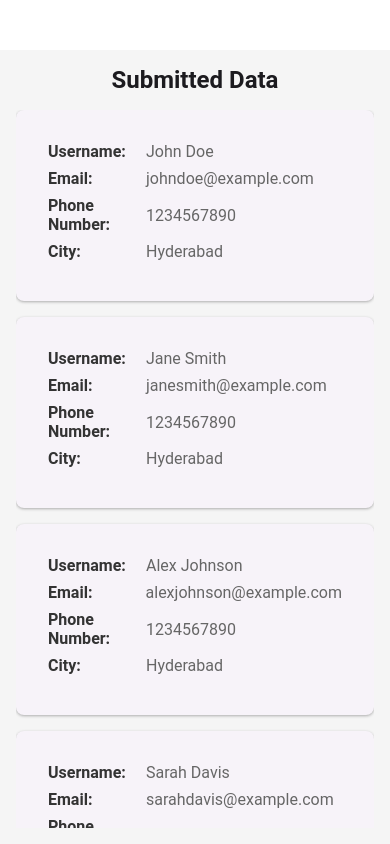
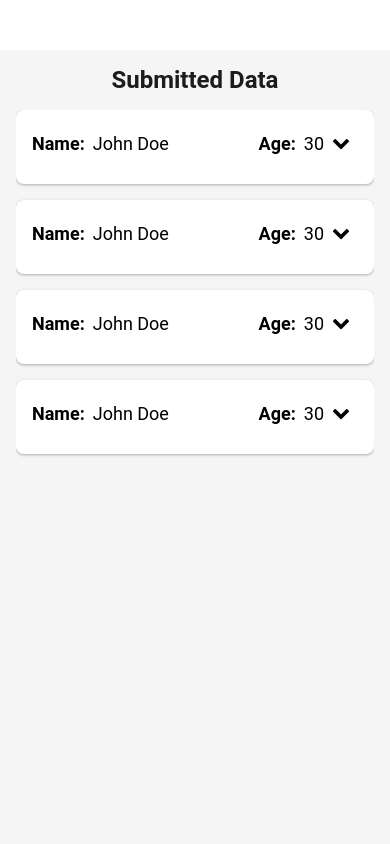
Before and after one commit to sai-rishith/NewProject, a React Native app in the folder NewProject/: screen / in a window 390 px wide. Built offline with nearby package versions, Linux system fonts and the light colour scheme.

Commit message:
Update SubmittedData.js

```diff
--- a/NewProject/components/SubmittedData.js
+++ b/NewProject/components/SubmittedData.js
@@ -1,60 +1,108 @@
-import React from 'react';
-import { StyleSheet, View, FlatList, Dimensions } from 'react-native';
+import React, { useState } from 'react';
+import { StyleSheet, View, FlatList, Dimensions, TouchableOpacity } from 'react-native';
 import { Card, Text } from 'react-native-paper';
+import Icon from 'react-native-vector-icons/FontAwesome';
 
 const { width } = Dimensions.get('window');
 
 const data = [
-  { username: 'John Doe', email: 'johndoe@example.com', phonenumber: 1234567890, city: 'Hyderabad' },
-  { username: 'Jane Smith', email: 'janesmith@example.com', phonenumber: 1234567890, city: 'Hyderabad' },
-  { username: 'Alex Johnson', email: 'alexjohnson@example.com', phonenumber: 1234567890, city: 'Hyderabad' },
-  { username: 'Sarah Davis', email: 'sarahdavis@example.com', phonenumber: 1234567890, city: 'Hyderabad' },
-  { username: 'John Doe', email: 'johndoe@example.com', phonenumber: 1234567890, city: 'Hyderabad' },
-  { username: 'Jane Smith', email: 'janesmith@example.com', phonenumber: 1234567890, city: 'Hyderabad' },
-  { username: 'Alex Johnson', email: 'alexjohnson@example.com', phonenumber: 1234567890, city: 'Hyderabad' },
-  { username: 'Sarah Davis', email: 'sarahdavis@example.com', phonenumber: 1234567890, city: 'Hyderabad' },
-  { username: 'John Doe', email: 'johndoe@example.com', phonenumber: 1234567890, city: 'Hyderabad' },
-  { username: 'Jane Smith', email: 'janesmith@example.com', phonenumber: 1234567890, city: 'Hyderabad' },
-  { username: 'Alex Johnson', email: 'alexjohnson@example.com', phonenumber: 1234567890, city: 'Hyderabad' },
-  { username: 'Sarah Davis', email: 'sarahdavis@example.com', phonenumber: 1234567890, city: 'Hyderabad' },
-  { username: 'John Doe', email: 'johndoe@example.com', phonenumber: 1234567890, city: 'Hyderabad' },
-  { username: 'Jane Smith', email: 'janesmith@example.com', phonenumber: 1234567890, city: 'Hyderabad' },
-  { username: 'Alex Johnson', email: 'alexjohnson@example.com', phonenumber: 1234567890, city: 'Hyderabad' },
-  { username: 'Sarah Davis', email: 'sarahdavis@example.com', phonenumber: 1234567890, city: 'Hyderabad' },
+  {
+    id:1,
+    name: 'John Doe',
+    age: 30,
+    email: 'johndoe@example.com',
+    phoneNumber: '1234567890',
+    aadharNumber: '1234567890123',
+    showMore: false,
+  },
+  {
+    id:2,
+    name: 'John Doe',
+    age: 30,
+    email: 'johndoe@example.com',
+    phoneNumber: '1234567890',
+    aadharNumber: '1234567890123',
+    showMore: false,
+  },
+  {
+    id:3,
+    name: 'John Doe',
+    age: 30,
+    email: 'johndoe@example.com',
+    phoneNumber: '1234567890',
+    aadharNumber: '1234567890123',
+    showMore: false,
+  },
+  {
+    id:4,
+    name: 'John Doe',
+    age: 30,
+    email: 'johndoe@example.com',
+    phoneNumber: '1234567890',
+    aadharNumber: '1234567890123',
+    showMore: false,
+  },
+
 ];
 
-const SubmittedData = () => {
-    const renderCard = ({ item }) => (
+const RenderCard = React.memo(({ item, index, toggleShowMore }) => {
+  return (
     <Card style={styles.card}>
       <Card.Content>
         <View style={styles.infoContainer}>
-            <Text style={styles.infoLabel}>Username:</Text>
-            <Text style={styles.infoValue}>{item.username}</Text>
+          <View style={styles.nameContainer}>
+            <Text style={styles.infoLabel}>Name:</Text>
+            <Text style={styles.infoValue}>{item.name}</Text>
           </View>
+          <View style={styles.ageContainer}>
+            <Text style={styles.infoLabel}>Age:</Text>
+            <Text style={styles.infoValue}>{item.age}</Text>
+          </View>
+          <TouchableOpacity onPress={() => toggleShowMore(index)} style={styles.iconButton}>
+            <Icon name={item.showMore ? 'chevron-up' : 'chevron-down'} size={18} color="#000" />
+          </TouchableOpacity>
+        </View>
+        {item.showMore && (
+          <View style={styles.detailsContainer}>
             <View style={styles.infoContainer}>
               <Text style={styles.infoLabel}>Email:</Text>
               <Text style={styles.infoValue}>{item.email}</Text>
             </View>
             <View style={styles.infoContainer}>
               <Text style={styles.infoLabel}>Phone Number:</Text>
-            <Text style={styles.infoValue}>{item.phonenumber}</Text>
+              <Text style={styles.infoValue}>{item.phoneNumber}</Text>
             </View>
             <View style={styles.infoContainer}>
-            <Text style={styles.infoLabel}>City:</Text>
-            <Text style={styles.infoValue}>{item.city}</Text>
+              <Text style={styles.infoLabel}>Aadhar Number:</Text>
+              <Text style={styles.infoValue}>{item.aadharNumber}</Text>
             </View>
+          </View>
+        )}
       </Card.Content>
     </Card>
   );
+});
+
+const SubmittedData = () => {
+  const [submittedData, setSubmittedData] = useState(data);
+
+  const toggleShowMore = (index) => {
+    setSubmittedData(prevData => {
+      const newData = [...prevData];
+      newData[index].showMore = !newData[index].showMore;
+      return newData;
+    });
+  };
 
   return (
     <View style={styles.container}>
       <Text style={styles.title}>Submitted Data</Text>
       <FlatList
-          data={data}
-          renderItem={renderCard}
-          keyExtractor={(item, index) => index.toString()}
-          contentContainerStyle={styles.flatListContainer}
+        data={submittedData}
+        renderItem={({ item, index }) => (
+          <RenderCard item={item} index={index} toggleShowMore={toggleShowMore} />
+        )}
+        keyExtractor={(item) => item.id.toString()}
       />
     </View>
   );
@@ -64,8 +112,11 @@ const SubmittedData = () => {
   container: {
     flex: 1,
     padding: 16,
-      marginTop:50,
+    marginTop: 50,
     backgroundColor: '#f5f5f5',
+  },
+  iconButton: {
+    padding: 8,
   },
   card: {
     marginBottom: 16,
@@ -73,7 +124,8 @@ const SubmittedData = () => {
     width: width - 32,
     alignSelf: 'center',
     borderRadius: 8,
-      padding: 16,
+    padding: 'auto',
+    backgroundColor: '#fff',
   },
   title: {
     fontSize: 24,
@@ -81,24 +133,34 @@ const SubmittedData = () => {
     marginBottom: 16,
     textAlign: 'center',
   },
-    flatListContainer: {
-      flexGrow: 1,
-    },
   infoContainer: {
     flexDirection: 'row',
     alignItems: 'center',
     marginBottom: 8,
   },
+  nameContainer: {
+    flex: 1,
+    flexDirection: 'row',
+    alignItems: 'center',
+    flexWrap: 'wrap',
+  },
+  ageContainer: {
+    marginLeft: 16,
+    flexDirection: 'row',
+    alignItems: 'center',
+  },
+  detailsContainer: {
+    marginTop: 0,
+  },
   infoLabel: {
-      flex: 1,
-      fontSize: 16,
+    fontSize: 18,
     fontWeight: 'bold',
-      color: '#333',
+    color: '#000',
   },
   infoValue: {
-      flex: 2,
-      fontSize: 16,
-      color: '#666',
+    marginLeft: 8,
+    fontSize: 18,
+    color: '#000',
   },
 });
 
```
Lines whose indentation alone changed are shown as unchanged.
